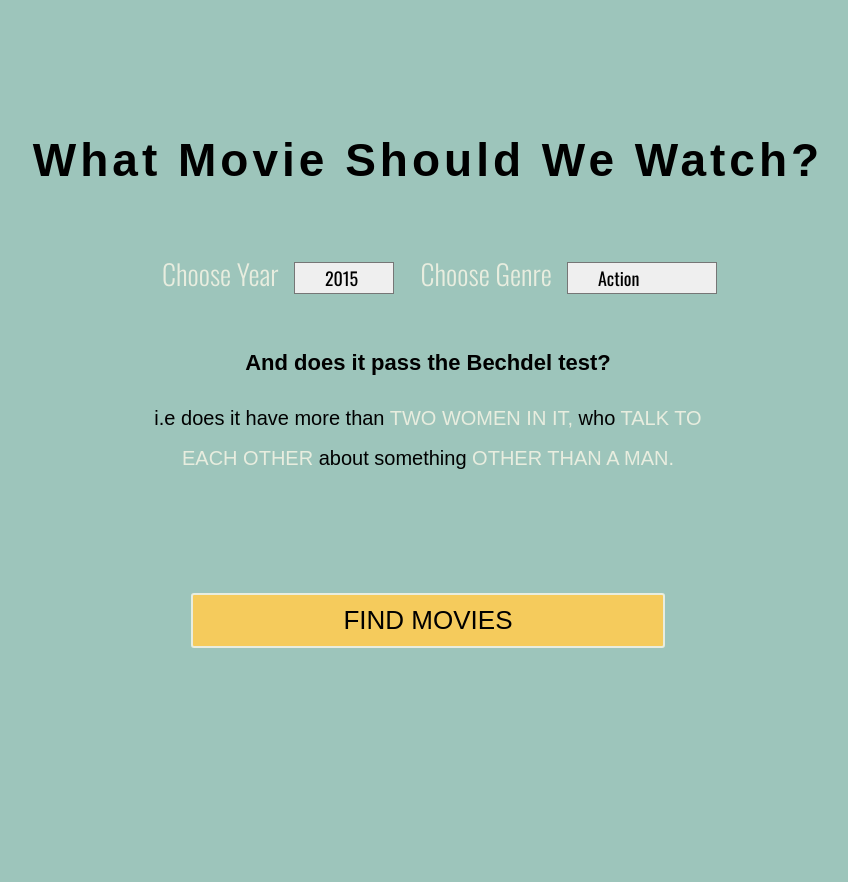
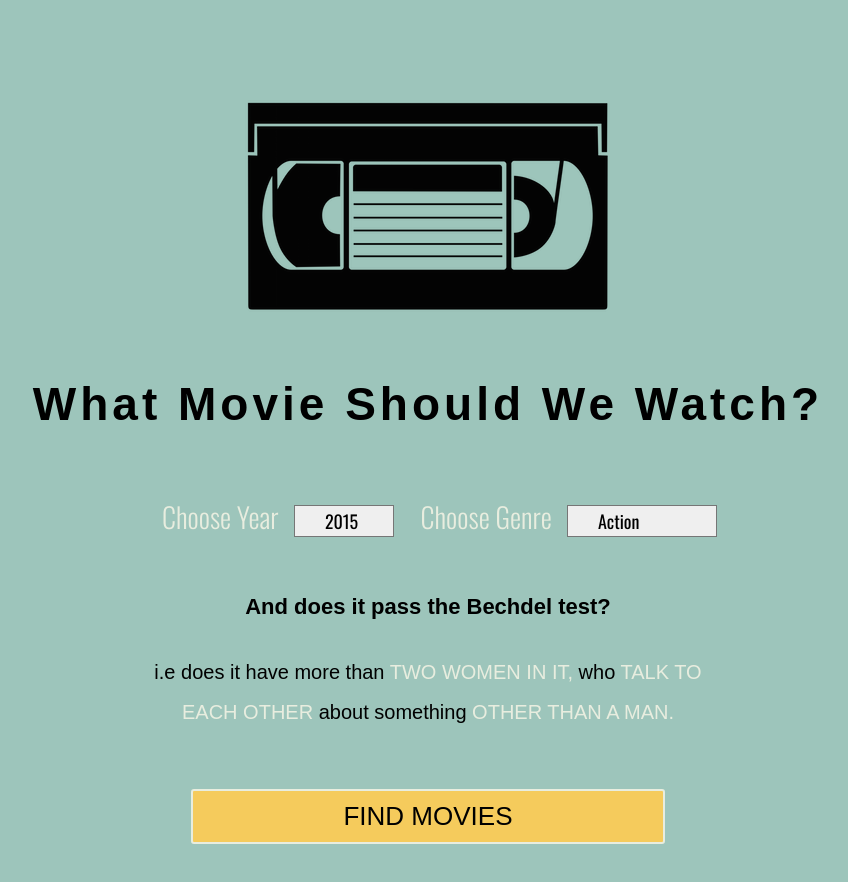
Before and after one commit to camvangroll/movieSuggestions, a website: page index.html in a window 1280 px wide. Shown: the whole page, without its empty margins (212-1060 px from the left). Before the commit the page ends 800 px from the top, so only its background shows below. Drawn offline with nearby package versions, Linux system fonts and the light colour scheme; a web font is replaced by a local one.

Commit message:
Added VHS logo

```diff
--- a/index.html
+++ b/index.html
@@ -5,6 +5,7 @@
 	<title>Movie Suggestions vs. Bechdel</title>
 	<link rel="icon" type="image/png" href="assets/whitesquare.png"/>
 	<link rel="stylesheet" href="styles/style.css">
+	<meta property="og:image" content="http://camillevangroll.com/findamovie/assets/vhs.png" />
 	<link href='https://fonts.googleapis.com/css?family=Francois+One' rel='stylesheet' type='text/css'>
 	<link href='https://fonts.googleapis.com/css?family=Oswald:400,300' rel='stylesheet' type='text/css'>
 <body>
@@ -12,6 +13,8 @@
 	<div class="container clearfix">
 
 		<header>
+
+			<img class="vhs" src="assets/vhs.png" alt="VHS tape logo">
 
 			<h1>What Movie Should We Watch?</h1>
 
--- a/styles/main.scss
+++ b/styles/main.scss
@@ -21,6 +21,11 @@ body {
 	max-width: 1280px;
 	width: 90%;
 	margin: 0 auto;
+	padding-top: 5%;
+}
+
+header {
+	text-align: center;
 }
 
 a {
@@ -62,6 +67,12 @@ h2.menuOption {
 	display: inline;
 }
 
+img.vhs {
+	width: 400px;
+	margin: 0 auto;
+	text-align: center;
+}
+
 select.year {
 		width: 100px;
 		padding: 5px 0 5px 30px;
@@ -75,7 +86,7 @@ select.genre {
 .criteria {
 	width: 50%;
 	margin: 0 auto;
-	padding: 3% 0 10% 0;
+	padding: 3% 0 5% 0;
 
 	h3 {
 	@include fontSize(22);
@@ -86,6 +97,7 @@ select.genre {
 		text-align: center;
 		margin: 0 auto;
 		line-height: 2;
+		padding-top: 10px;
 	}
 
 	span.highlight {
@@ -105,11 +117,6 @@ select.genre {
 			border-radius: 3px 3px 3px 3px;
 			text-transform: uppercase;
 		}
-}
-
-div.container {
-	margin: 0 auto;
-	padding-top: 8%;
 }
 
 div.results {
--- a/styles/style.css
+++ b/styles/style.css
@@ -140,7 +140,11 @@ body {
 .container {
   max-width: 1280px;
   width: 90%;
-  margin: 0 auto; }
+  margin: 0 auto;
+  padding-top: 5%; }
+
+header {
+  text-align: center; }
 
 a {
   text-decoration: none; }
@@ -173,6 +177,11 @@ h2 {
 h2.menuOption {
   display: inline; }
 
+img.vhs {
+  width: 400px;
+  margin: 0 auto;
+  text-align: center; }
+
 select.year {
   width: 100px;
   padding: 5px 0 5px 30px; }
@@ -184,7 +193,7 @@ select.genre {
 .criteria {
   width: 50%;
   margin: 0 auto;
-  padding: 3% 0 10% 0; }
+  padding: 3% 0 5% 0; }
   .criteria h3 {
     font-size: 22px;
     font-size: 2.2rem; }
@@ -193,7 +202,8 @@ select.genre {
     font-size: 2rem;
     text-align: center;
     margin: 0 auto;
-    line-height: 2; }
+    line-height: 2;
+    padding-top: 10px; }
   .criteria span.highlight {
     color: #E8EDDF;
     text-transform: uppercase; }
@@ -206,10 +216,6 @@ select.genre {
   border: 2px solid #E8EDDF;
   border-radius: 3px 3px 3px 3px;
   text-transform: uppercase; }
-
-div.container {
-  margin: 0 auto;
-  padding-top: 8%; }
 
 div.results {
   margin-top: 50px;
```
Also changed, not shown: assets/vhs.png (added), assets/vhs.svg (added).
